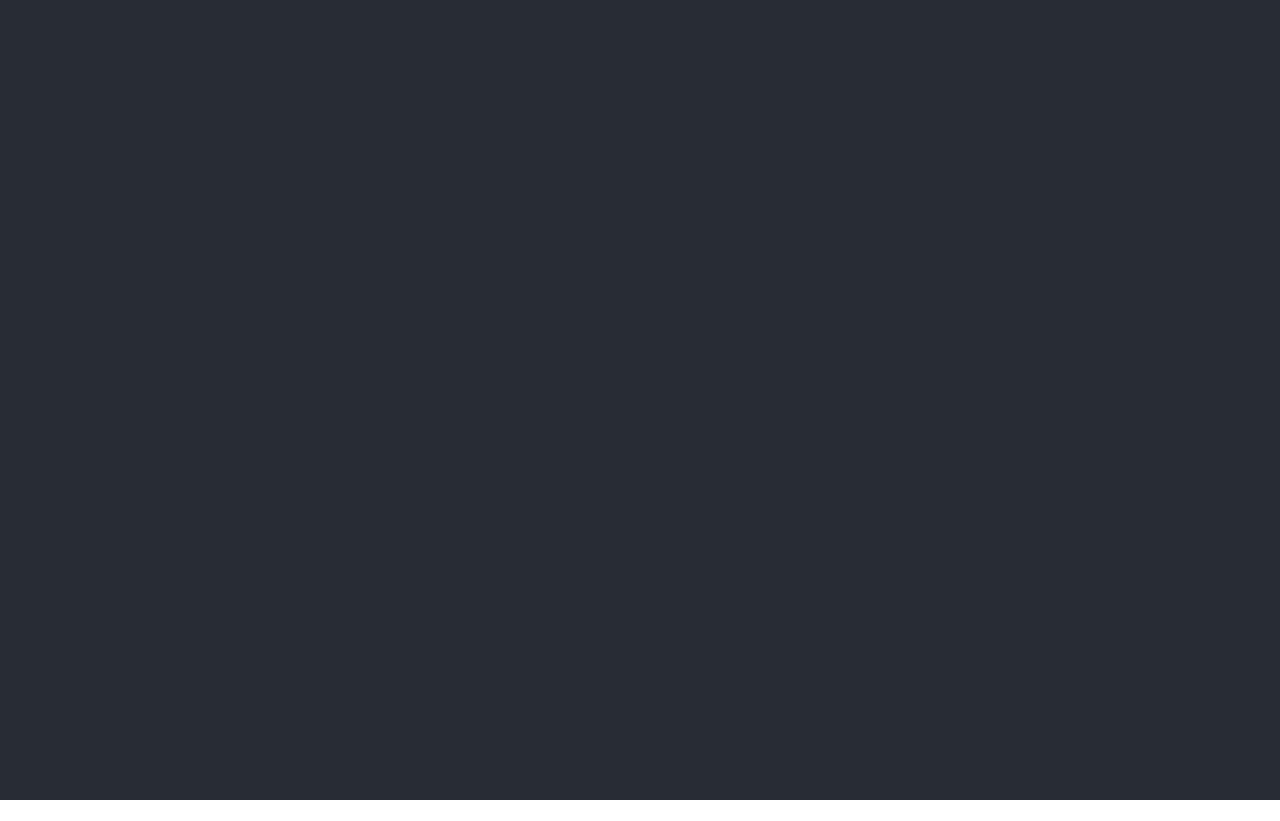
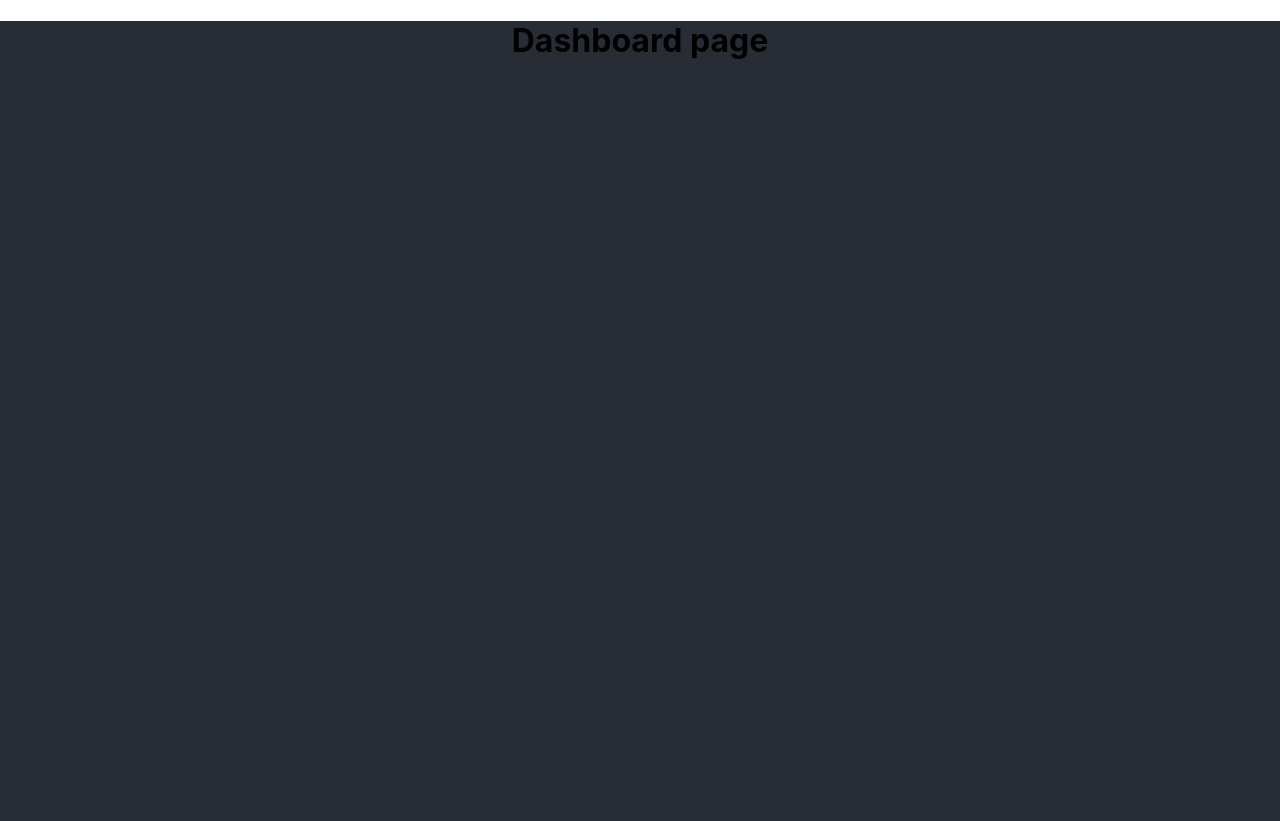
Before and after one commit to Nutnak/my_contact-EFREI, a React (Create React App) app in the folder client/: page /dashboard in a window 1280 px wide. Before the commit this address had no page. Before the commit the page ends 800 px from the top, so only its background shows below. Built offline with nearby package versions, Linux system fonts and the light colour scheme.

Commit message:
change the authmiddleware checking

```diff
--- a/client/src/App.js
+++ b/client/src/App.js
@@ -2,6 +2,7 @@
 import { RegisterForm } from './components/registerForm.jsx';
 import { BrowserRouter, Routes, Route, Link } from 'react-router-dom';
 import { LoginForm } from './components/loginForm.jsx';
+import { Dashboard } from './components/dashboard.jsx';
 
 
 function App() {
@@ -11,6 +12,7 @@
         <Routes>
           <Route path="/register" element={<RegisterForm/>}></Route>
           <Route path="/login" element={<LoginForm/>}></Route>
+          <Route path="/dashboard" element={<Dashboard/>}></Route>
         </Routes>
       </div>
     </BrowserRouter>
--- /dev/null
+++ b/client/src/components/dashboard.jsx
@@ -0,0 +1,6 @@
+export const Dashboard = () => {
+    return(
+        <h1>Dashboard page</h1>
+    )
+
+};
```
Also changed, not shown: 1 other file (tests, documents, lock files or other folders).
